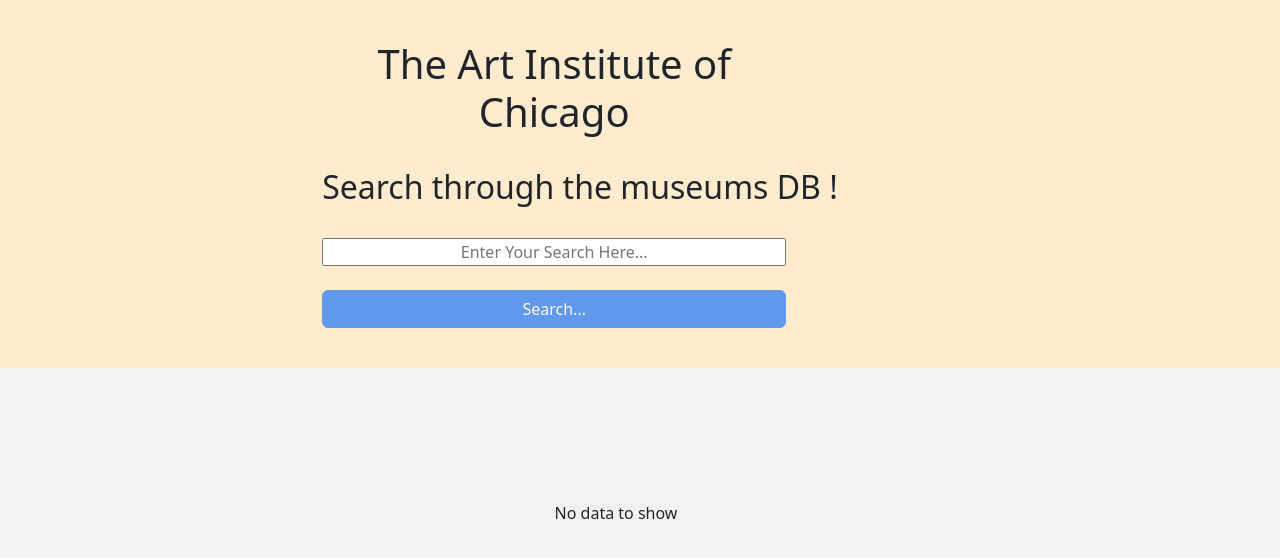
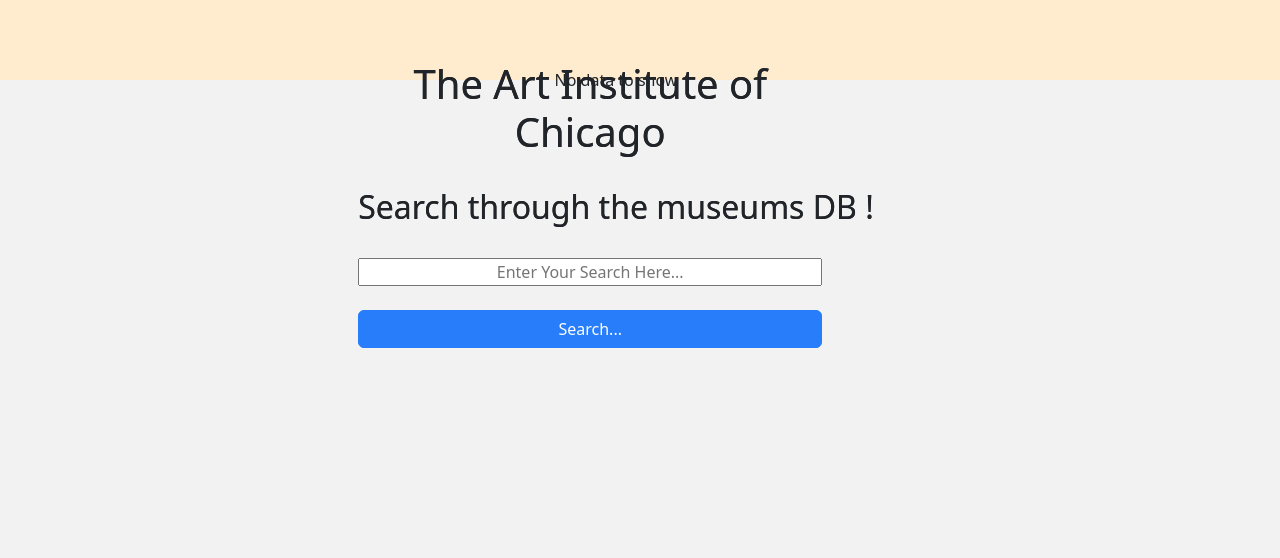
Before and after one commit to Rekt-Dev/28.8.22_chi, a React (Create React App) app: page / in a window 1280 px wide. Shown: the top 558 px of the page. Built offline with nearby package versions, Linux system fonts and the light colour scheme.

Commit message:
Update 4 files

```diff
--- a/src/App.tsx
+++ b/src/App.tsx
@@ -17,13 +17,14 @@
   return (
     <div className="divider">
       <div className="divider">
+        <Header />
         <Header search={getData} />
         <div></div>
 
         <div className="">
           <div className={("flexrow center ofearz")}>
-            {jsonData.item
-              ? jsonData.item.map((artWork:any, index:number) => (
+            {jsonData.data
+              ? jsonData.data.map((artWork:any, index:number) => (
                   <Card key={index} item={artWork} />
                 ))
               : "No data to show"}
--- a/src/components/Header.tsx
+++ b/src/components/Header.tsx
@@ -6,7 +6,7 @@
   const [search, setSearch] = useState("");
 
   return (
-    <div className={("ofearz", "center")}>
+    <div className={("ofearz center")}>
       <div className="">
         <h1 className="center">The Art Institute of Chicago</h1>
         <br />
--- a/src/components/OpenCard.tsx
+++ b/src/components/OpenCard.tsx
@@ -1,6 +1,6 @@
 //import { BrowserRouter as useNavigate } from "react-router-dom";
 
-export const OpenCard = (props:string) => {
+export const OpenCard = (props:any) => {
   //let navigate = useNavigate();
 
   /* const clickCard = () => {
```
Also changed, not shown: tsconfig.json (+9 -12 lines).
